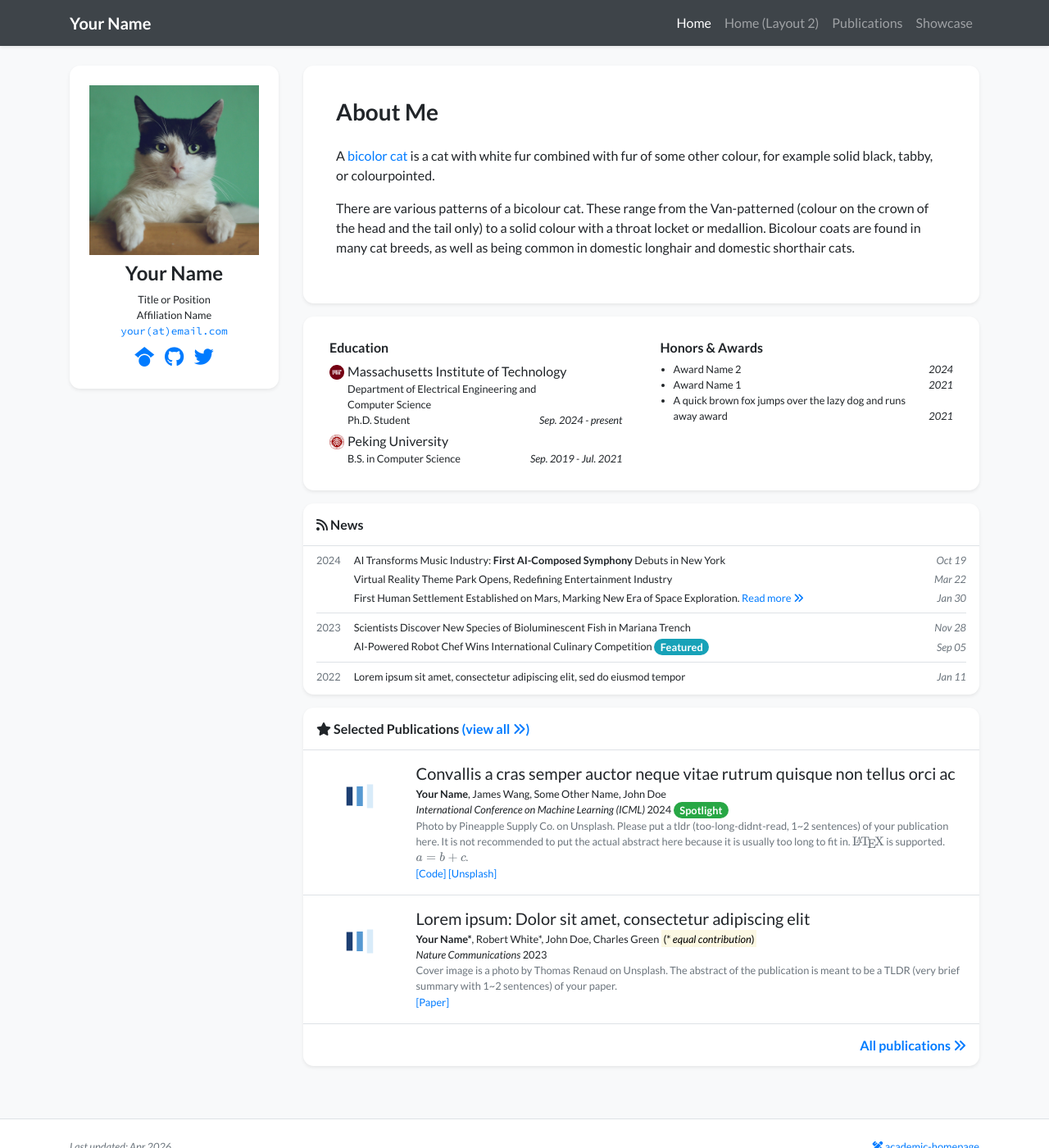
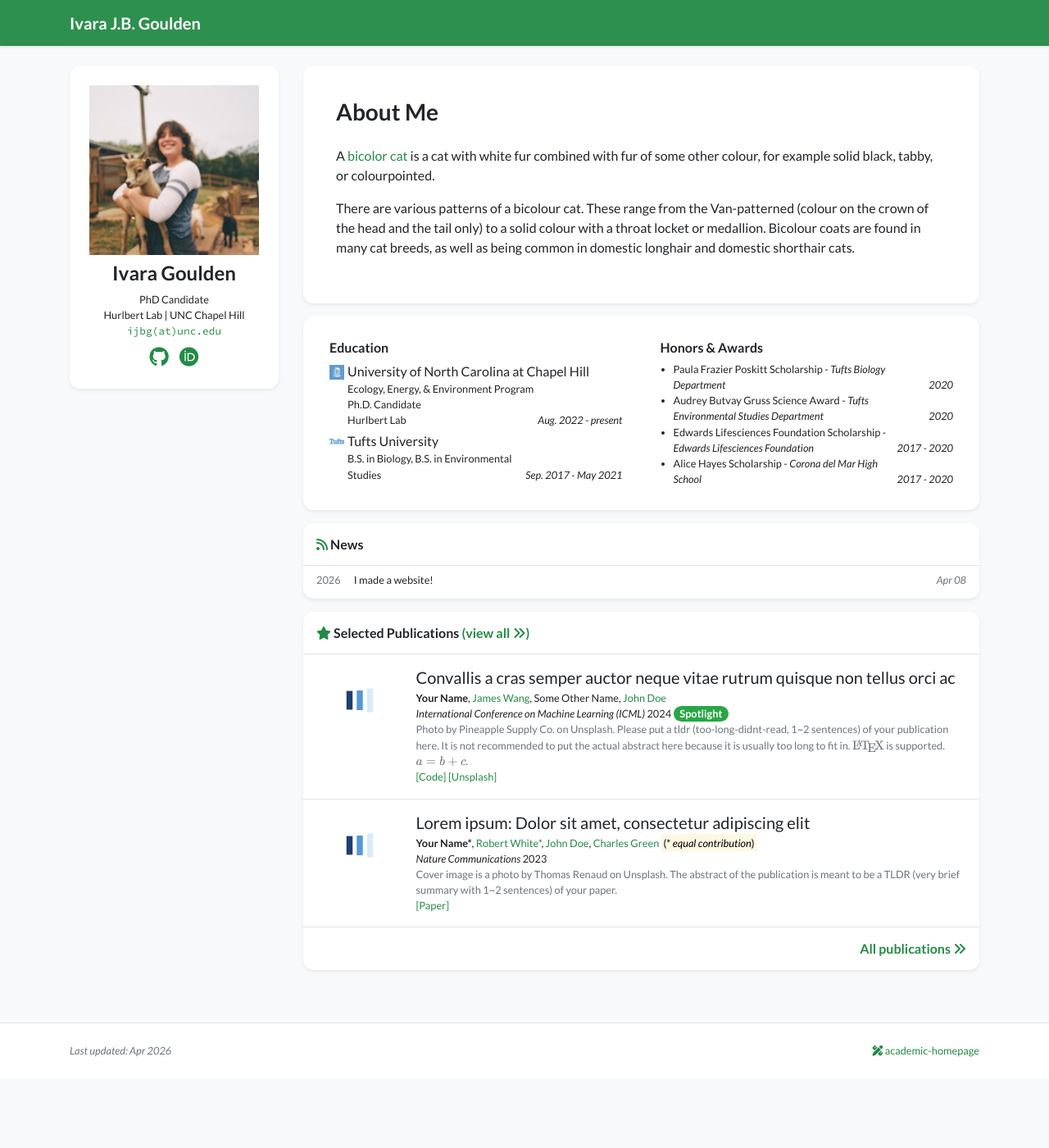
Before and after one commit to IJBG/ijbg.github.io, a Jekyll site: the page built from index.html, in a window 1280 px wide and 1400 px high. Shown: the whole window at 82% size. Built offline with Jekyll 4.4.1, drawn with Linux system fonts in a browser that asks for light colours; nearby versions of some CDN libraries; a style sheet for code colours, icons or effects is not loaded.

Commit message:
start setting up site

```diff
--- a/Gemfile
+++ b/Gemfile
@@ -31,3 +31,8 @@ gem "wdm", "~> 0.2" if Gem.win_platform?
 
 gem "webrick", "~> 1.7"
 gem "kramdown-parser-gfm"
+gem "csv"
+gem "json"
+gem "logger"
+gem "base64"
+gem "bigdecimal"
--- a/_config.yml
+++ b/_config.yml
@@ -13,7 +13,7 @@
 # you will see them accessed via {{ site.title }}, {{ site.email }}, and so on.
 # You can create any custom variable you would like, and they will be accessible
 # in the templates via {{ site.myvariable }}.
-baseurl: "/academic-homepage" # the subpath of your site, e.g. /blog
+baseurl: "/ijbg" # the subpath of your site, e.g. /blog
 
 # Build settings
 markdown: kramdown
--- a/_data/profile.yml
+++ b/_data/profile.yml
@@ -1,23 +1,23 @@
-primary_name: "Your Name"
+primary_name: "Ivara Goulden"
 secondary_name: ""
-navbar_name: "Your Name"
+navbar_name: "Ivara J.B. Goulden"
 
 positions:
-- name: Title or Position
-- name: Affiliation Name
-  logo: /assets/images/badges/MIT_Social_circle.png  # Logo is optional
+- name: PhD Candidate
+- name: Hurlbert Lab | UNC Chapel Hill
+  logo: /assets/images/badges/UNC_old_well.png  # Logo is optional
 
 
-email: "your@email.com"
+email: "ijbg@unc.edu"
 # cv_link: link-to-your-cv-file
-gscholar: xFmQpf4AAAAJ  # This is an example, replace it with your own Google Scholar ID
-github: your_github_id
-twitter: your_twitter_id  # Do not include the '@' symbol
+#gscholar: xFmQpf4AAAAJ  # This is an example, replace it with your own Google Scholar ID
+github: ijbg
+#twitter: your_twitter_id  # Do not include the '@' symbol
 # wechat_qrcode: /assets/images/etc/wechat.jpg
 # wechat_prompt: >-
 #   Please tell me your <strong>name</strong> and <strong>affiliation</strong> (current or past) when adding my wechat. Thanks!
 # linkedin: your-linked-in-id
-# orcid: 0000-0000-0000-0000
+orcid: 0009-0002-1762-2570
 
 short_bio_text_justify: false
 short_bio: >-
@@ -30,21 +30,23 @@ short_bio: >-
     as well as being common in domestic longhair and domestic shorthair cats.
   </p>
 
-portrait_url: /assets/images/photos/portrait.jpg
+portrait_url: /assets/images/photos/temp_portrait.jpeg
+#(this caption is optional, comment it out to disable).
 portrait_caption: >-
-  Photo by Manja Vitolic on Unsplash (this caption is optional, comment it out to disable).
+  Photo by Madelina Marquez
 
 education:
-- name: Massachusetts Institute of Technology
-  logo: /assets/images/badges/MIT_Social_circle.png
+- name: University of North Carolina at Chapel Hill
+  logo: /assets/images/badges/UNC_old_well.png
   position: >-
-    Department of Electrical Engineering and Computer Science <br/>
-    Ph.D. Student
-  date: Sep. 2024 - present
-- name: Peking University
-  logo: /assets/images/badges/PKU_red.png
-  position: B.S. in Computer Science
-  date: Sep. 2019 - Jul. 2021
+    Ecology, Energy, & Environment Program <br/>
+    Ph.D. Candidate <br/>
+    Hurlbert Lab
+  date: Aug. 2022 - present
+- name: Tufts University
+  logo: /assets/images/badges/Tufts_blue.png
+  position: B.S. in Biology, B.S. in Environmental Studies
+  date: Sep. 2017 - May 2021
 
 # experience:
 # - name: Peking University
@@ -53,9 +55,11 @@ education:
 #   date: Sep. 2019 - Jul. 2021
 
 awards:
-- name: Award Name 2
-  date: 2024
-- name: Award Name 1
-  date: 2021
-- name: A quick brown fox jumps over the lazy dog and runs away award
-  date: 2021
+- name: Paula Frazier Poskitt Scholarship - <em>Tufts Biology Department</em>
+  date: 2020
+- name: Audrey Butvay Gruss Science Award - <em>Tufts Environmental Studies Department</em>
+  date: 2020
+- name: Edwards Lifesciences Foundation Scholarship - <em>Edwards Lifesciences Foundation</em>
+  date: 2017 - 2020
+- name: Alice Hayes Scholarship - <em>Corona del Mar High School</em>
+  date: 2017 - 2020
--- a/_includes/navbar.html
+++ b/_includes/navbar.html
@@ -1,4 +1,4 @@
-<nav class="navbar navbar-expand-sm navbar-dark bg-dark fixed-top mb-5 shadow-sm">
+<nav class="navbar navbar-expand-sm navbar-dark bg-custom fixed-top mb-5 shadow-sm">
     <div class="{% if page.container_class %}{{ page.container_class }}{% else %}container-lg{% endif %}">
         <a class="navbar-brand"><strong>{{site.data.profile.navbar_name}}</strong></a>
         <button class="navbar-toggler" style="font-size: 1em; padding: 0.5em;" type="button" data-toggle="collapse" data-target="#navbarResponsive" aria-controls="navbarResponsive" aria-expanded="false" aria-label="Toggle navigation">
--- a/_layouts/default.html
+++ b/_layouts/default.html
@@ -8,6 +8,8 @@
 
     <!-- Stylesheets -->
     <link rel="stylesheet" href="https://cdnjs.cloudflare.com/ajax/libs/twitter-bootstrap/4.6.0/css/bootstrap.min.css" integrity="sha512-P5MgMn1jBN01asBgU0z60Qk4QxiXo86+wlFahKrsQf37c9cro517WzVSPPV1tDKzhku2iJ2FVgL67wG03SGnNA==" crossorigin="anonymous" />
+    <!-- Your custom CSS after (so it overrides) -->
+<link rel="stylesheet" href="{{ '/assets/css/custom.css' | relative_url }}">
     <link rel="stylesheet" href="https://cdnjs.cloudflare.com/ajax/libs/font-awesome/6.5.1/css/all.min.css" integrity="sha512-DTOQO9RWCH3ppGqcWaEA1BIZOC6xxalwEsw9c2QQeAIftl+Vegovlnee1c9QX4TctnWMn13TZye+giMm8e2LwA==" crossorigin="anonymous">
     <link rel="stylesheet" href="https://cdnjs.cloudflare.com/ajax/libs/academicons/1.9.1/css/academicons.min.css" integrity="sha512-b1ASx0WHgVFL5ZQhTgiPWX+68KjS38Jk87jg7pe+qC7q9YkEtFq0z7xCglv7qGIs/68d3mAp+StfC8WKC5SSAg==" crossorigin="anonymous" />
     <link rel="preconnect" href="https://fonts.googleapis.com">
--- /dev/null
+++ b/assets/css/custom.css
@@ -0,0 +1,8 @@
+.bg-custom {
+    background-color: #238b45 !important
+}
+
+/* Links and icons */
+a:link, .fa, .fas, .fab {
+    color: #238b45 !important;
+}
```
Also changed, not shown: _news/2022-lorem.md (deleted, +0 -4 lines), _news/2023-news1.md (deleted, +0 -4 lines), _news/2023-news2.md (deleted, +0 -6 lines), _news/2024-news1.md (deleted, +0 -6 lines), _news/2024-news2.md (deleted, +0 -4 lines), _news/2024-news3.md (deleted, +0 -4 lines), _news/2026-news1.md (added, +17 -0 lines), assets/images/badges/MIT_Social_circle.png (deleted), assets/images/badges/PKU_red.png (deleted), assets/images/badges/Tufts_blue.PNG (added), assets/images/badges/UNC_old_well.PNG (added), assets/images/photos/temp_portrait.jpeg (added), 1 other file.
